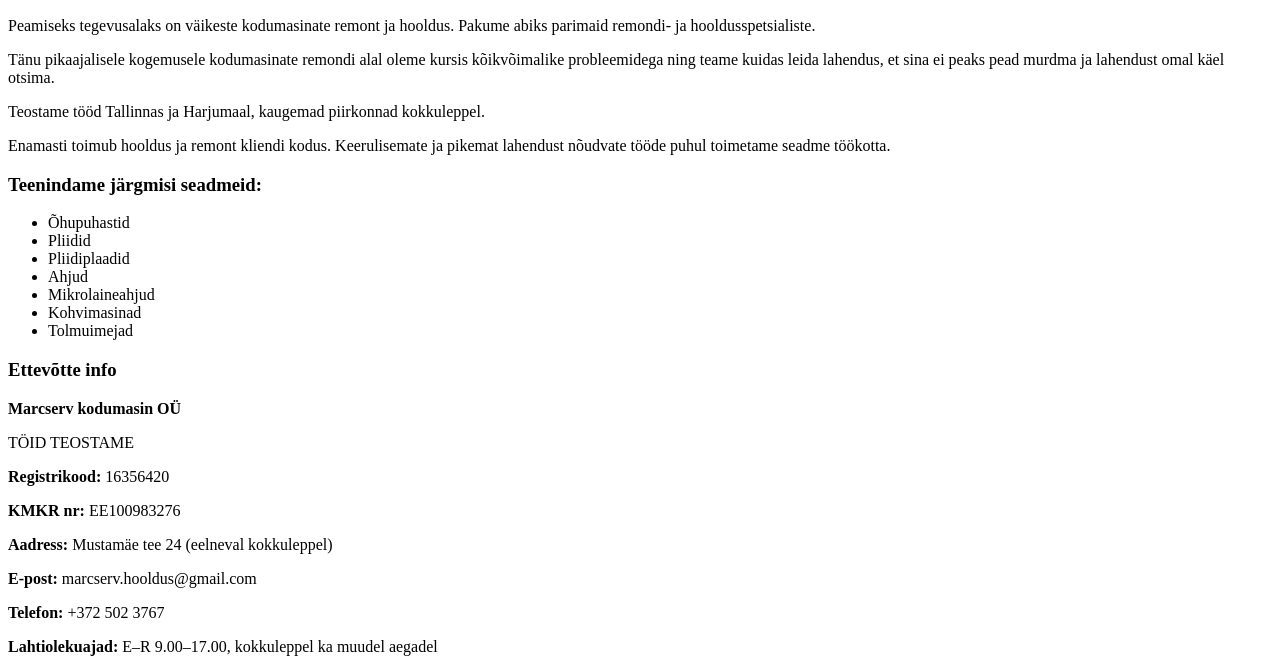
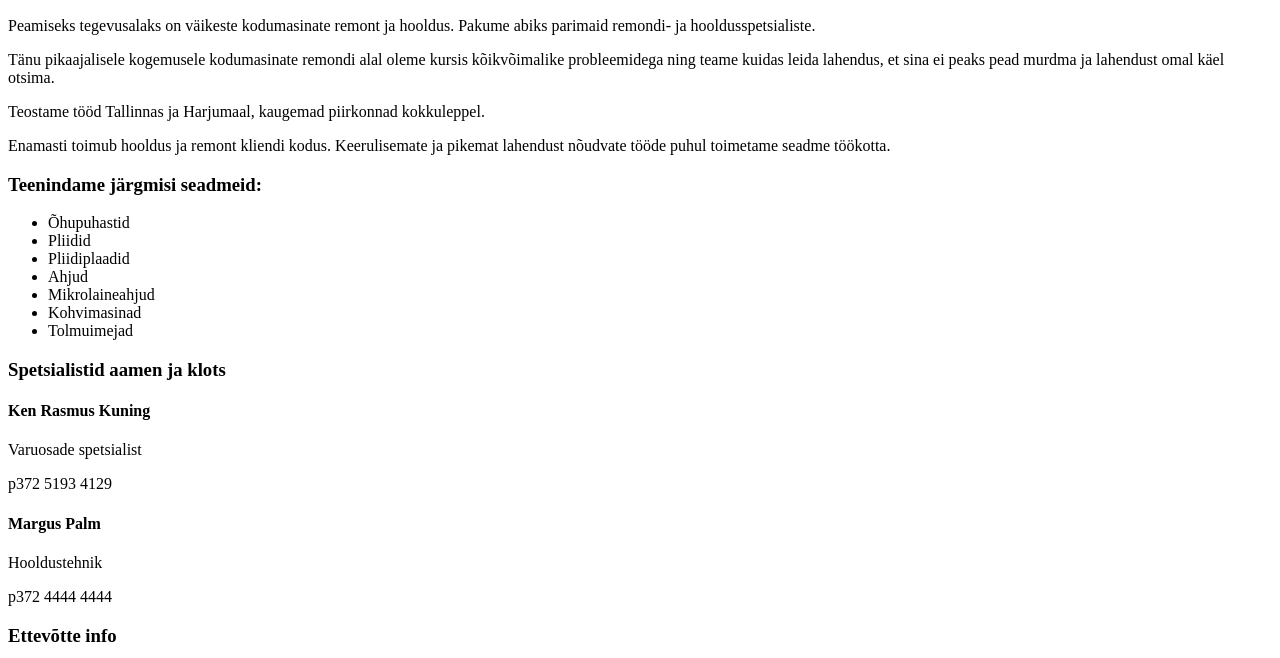
Before and after one commit to hansotTLU/kodumasinate-remont, a plain HTML site: page index.html in a window 1280 px wide. Shown: the part 154-812 px from the top of the page. Drawn offline with Linux system fonts and the light colour scheme.

Commit message:
spetsialistid html

```diff
--- a/index.html
+++ b/index.html
@@ -41,6 +41,20 @@
               <li>Tolmuimejad</li>
           </ul>
       </section>
+
+      <section>
+        <h3>Spetsialistid aamen ja klots</h3>
+        <div>
+            <h4>Ken Rasmus Kuning</h4>
+            <p>Varuosade spetsialist</p>
+            <p>p372 5193 4129</p>
+        </div>
+        <div>
+            <h4>Margus Palm</h4>
+            <p>Hooldustehnik</p>
+            <p>p372 4444 4444</p>
+        </div>
+    </section>
     </main>
   </body>
   <footer>
```
